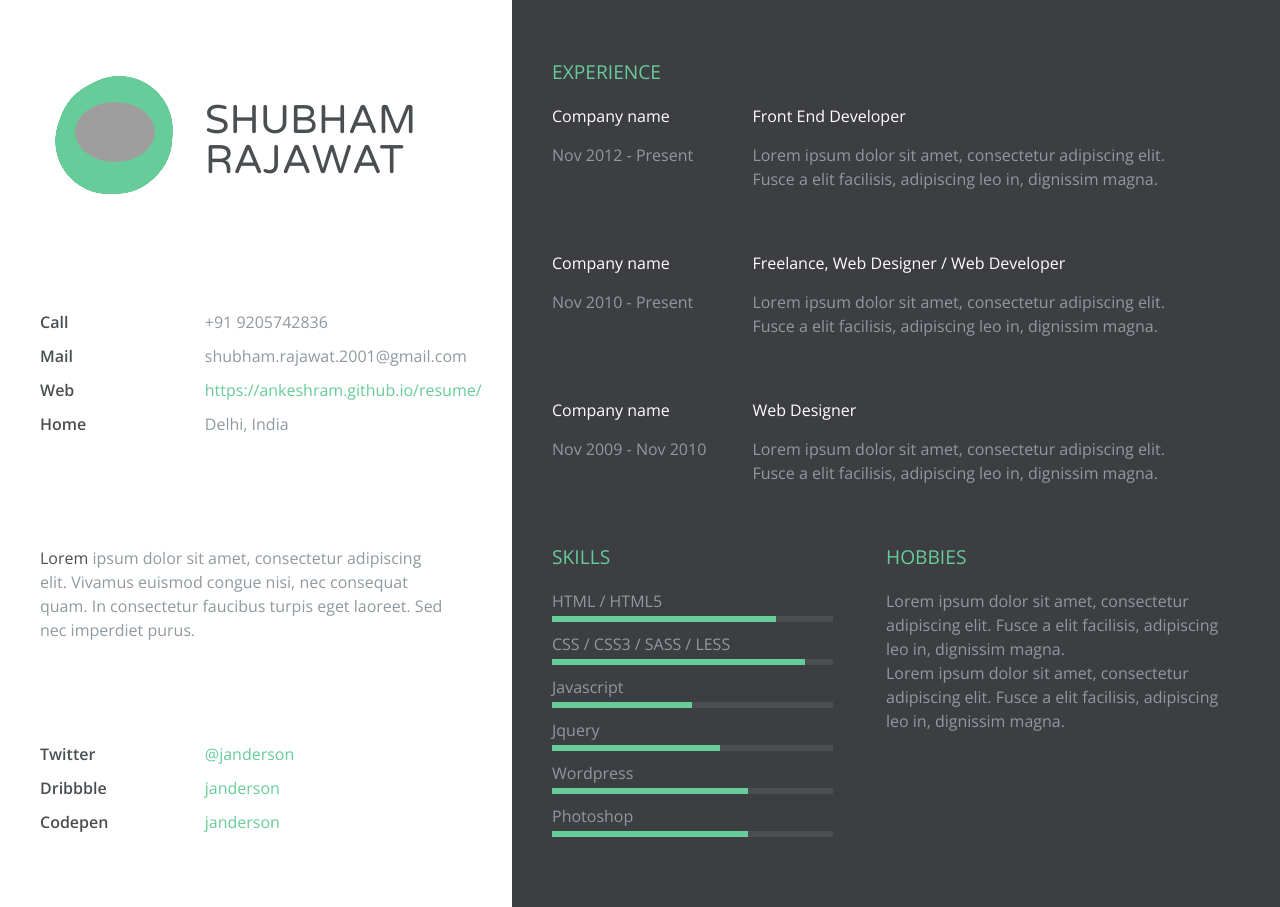
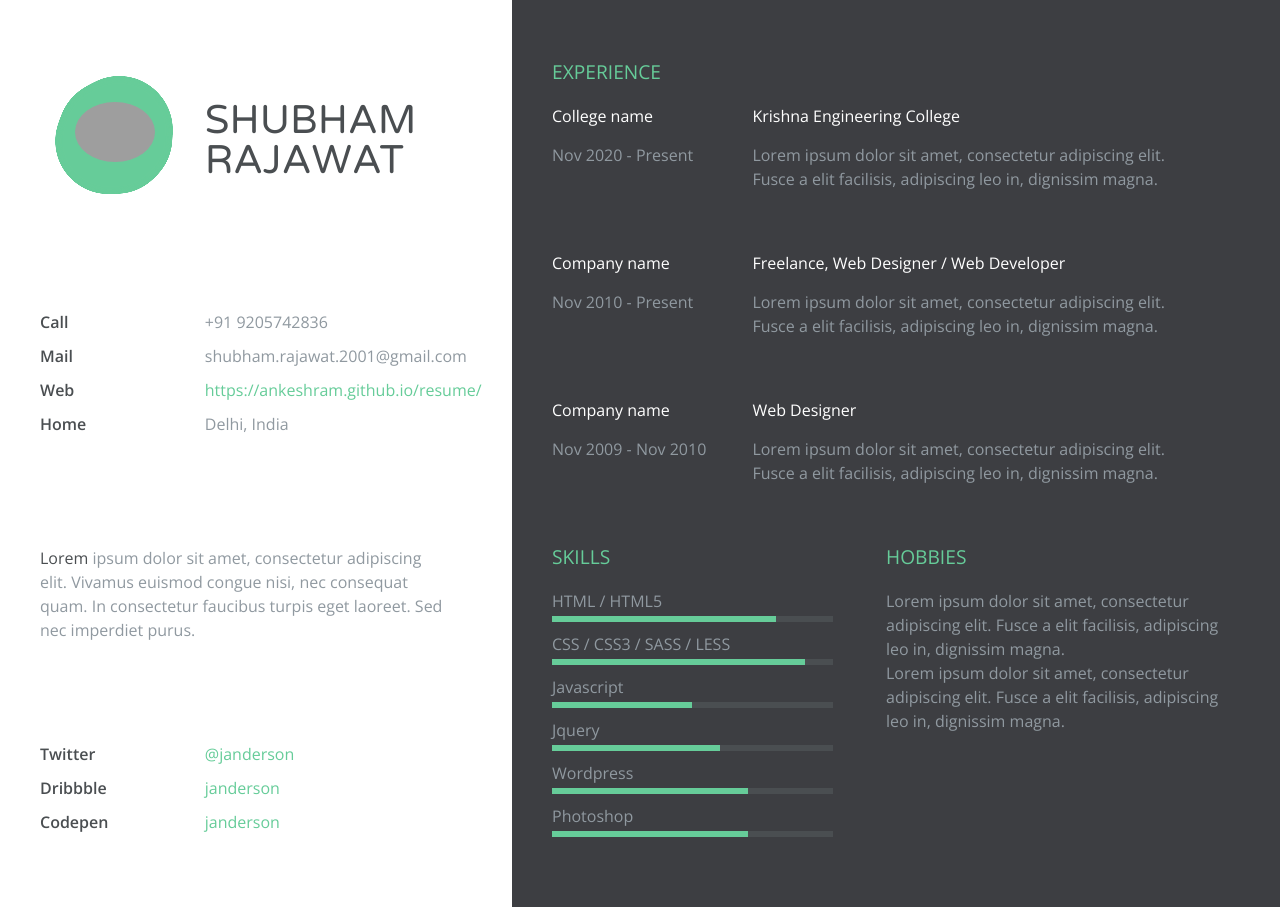
Before and after one commit to Ankeshram/resume, a plain HTML site: page index.html in a window 1280 px wide. Drawn offline with nearby package versions, Linux system fonts and the light colour scheme; grey boxes are pictures that could not be loaded.

Commit message:
Update index.html

```diff
--- a/index.html
+++ b/index.html
@@ -89,12 +89,12 @@
 
       <div class="experience-wrapper">
       	<div class="company-wrapper clearfix">
-      		<div class="experience-title">Company name</div> <!-- NAME OF THE COMPANY YOUWORK WITH  -->
-          <div class="time">Nov 2012 - Present</div> <!-- THE TIME YOU WORK WITH THE COMPANY  -->
+      		<div class="experience-title">College name</div> <!-- NAME OF THE COllege you WORK WITH  -->
+          <div class="time">Nov 2020 - Present</div> <!-- THE TIME YOU WORK WITH THE COMPANY  -->
       	</div>
 
         <div class="job-wrapper clearfix">
-        	<div class="experience-title">Front End Developer </div> <!-- JOB TITLE  -->
+        	<div class="experience-title">Krishna Engineering College </div> <!-- JOB TITLE  -->
           <div class="company-description">
           	<p>Lorem ipsum dolor sit amet, consectetur adipiscing elit. Fusce a elit facilisis, adipiscing leo in, dignissim magna.</p>  <!-- JOB DESCRIPTION  -->
           </div>
```
